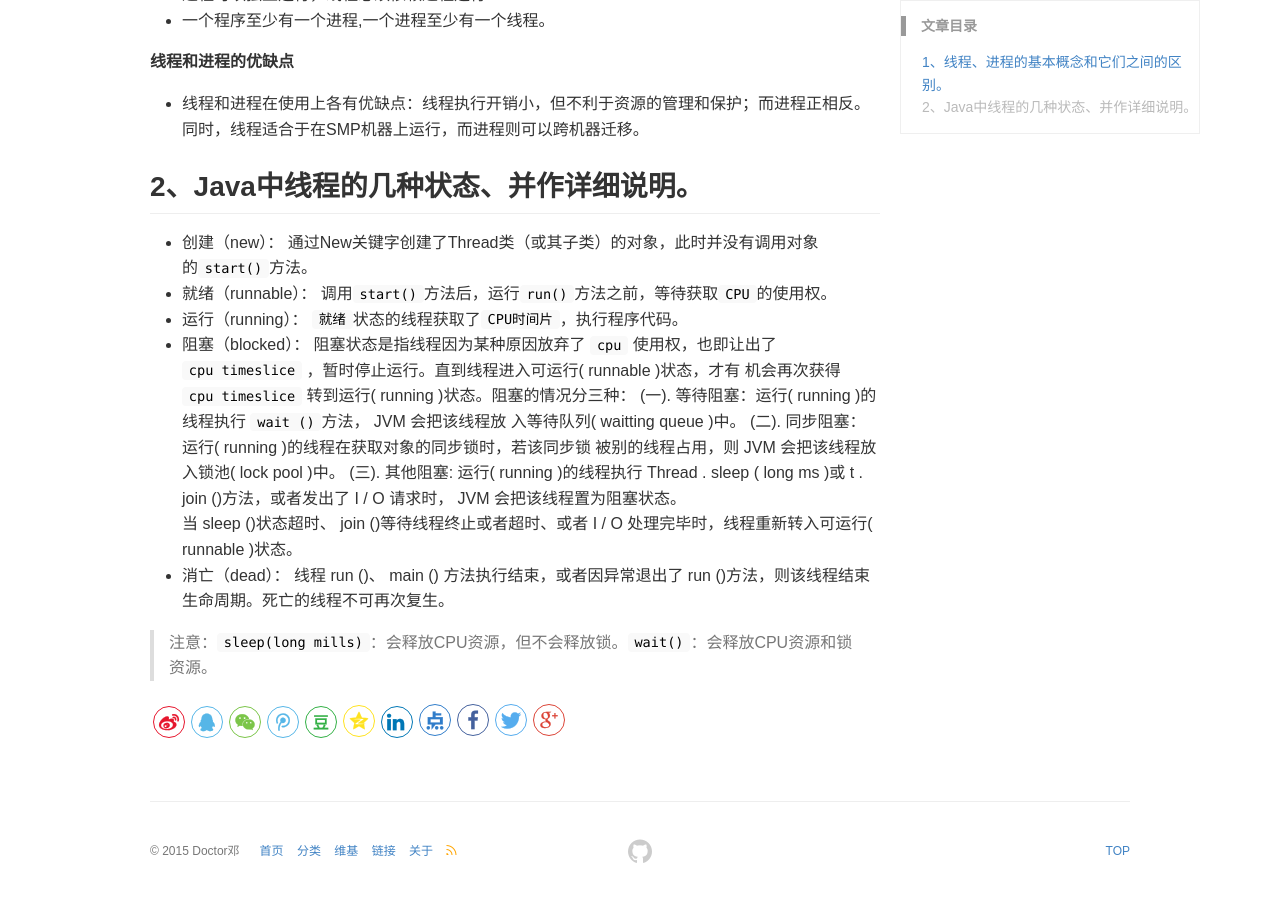
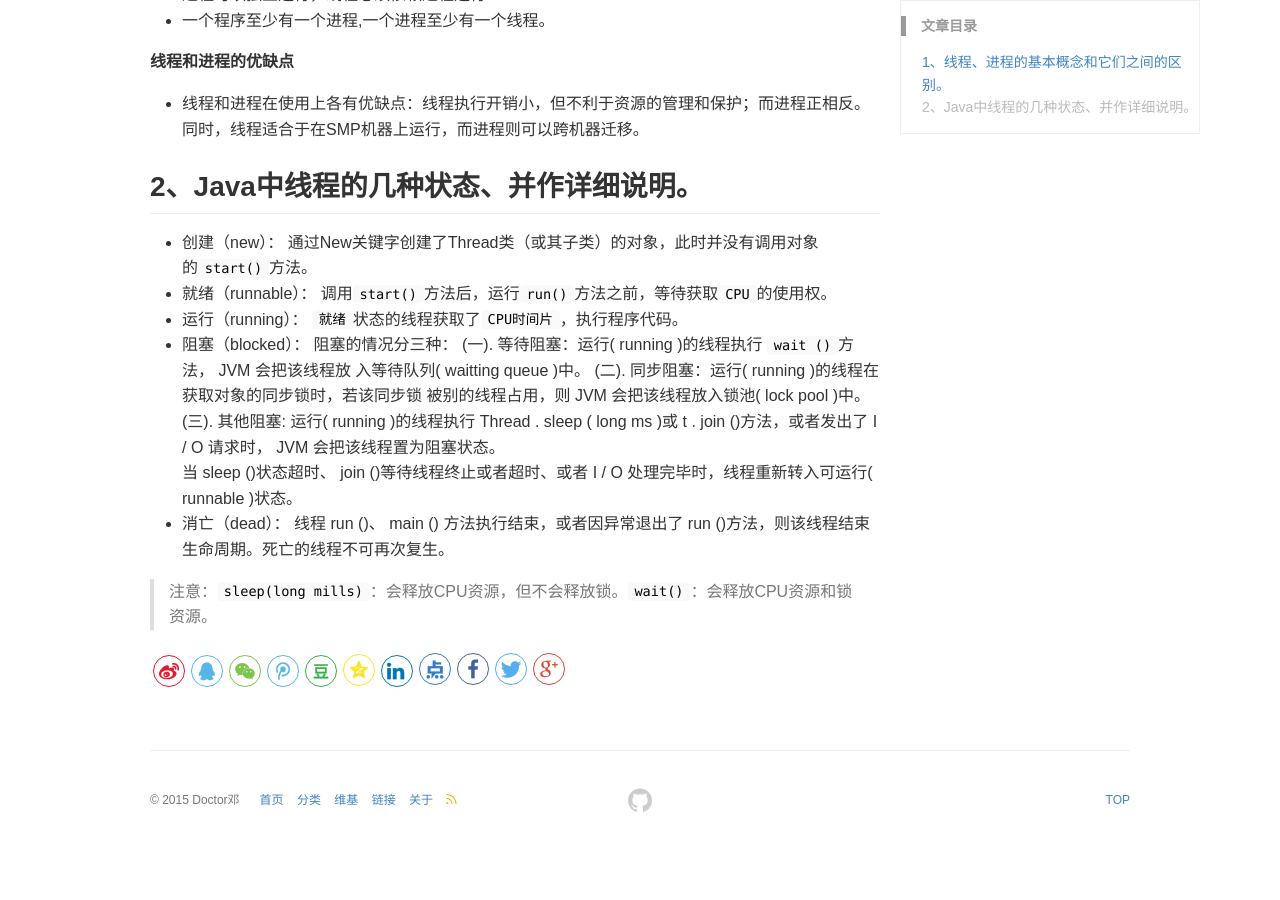
Before and after one commit to DoctorDeng/DoctorDeng.github.io, a Jekyll site: the page built from _posts/2016-09-08-java-面试.md, in a window 1280 px wide and 900 px high, scrolled down 864 px. Built offline with Jekyll 4.4.1, drawn with Linux system fonts in a browser that asks for light colours; after the commit the page ends 1713 px from its top, so only the background shows below that.

Commit message:
modify file

```diff
--- a/_posts/2016-09-08-java-面试.md
+++ b/_posts/2016-09-08-java-面试.md
@@ -39,7 +39,7 @@ keywords: Java, 面试
 * 运行（running）：
     `就绪`状态的线程获取了`CPU时间片`，执行程序代码。
 * 阻塞（blocked）：
-    阻塞状态是指线程因为某种原因放弃了 `cpu`  使用权，也即让出了  `cpu timeslice` ，暂时停止运行。直到线程进入可运行( runnable )状态，才有 机会再次获得 `cpu timeslice`  转到运行( running )状态。阻塞的情况分三种：
+	阻塞的情况分三种：
 (一). 等待阻塞：运行( running )的线程执行 `wait ()`方法， JVM 会把该线程放 入等待队列( waitting queue )中。
 (二). 同步阻塞：运行( running )的线程在获取对象的同步锁时，若该同步锁 被别的线程占用，则 JVM 会把该线程放入锁池( lock pool )中。
 (三). 其他阻塞: 运行( running )的线程执行 Thread . sleep ( long ms )或 t . join  ()方法，或者发出了 I / O 请求时， JVM 会把该线程置为阻塞状态。
```
